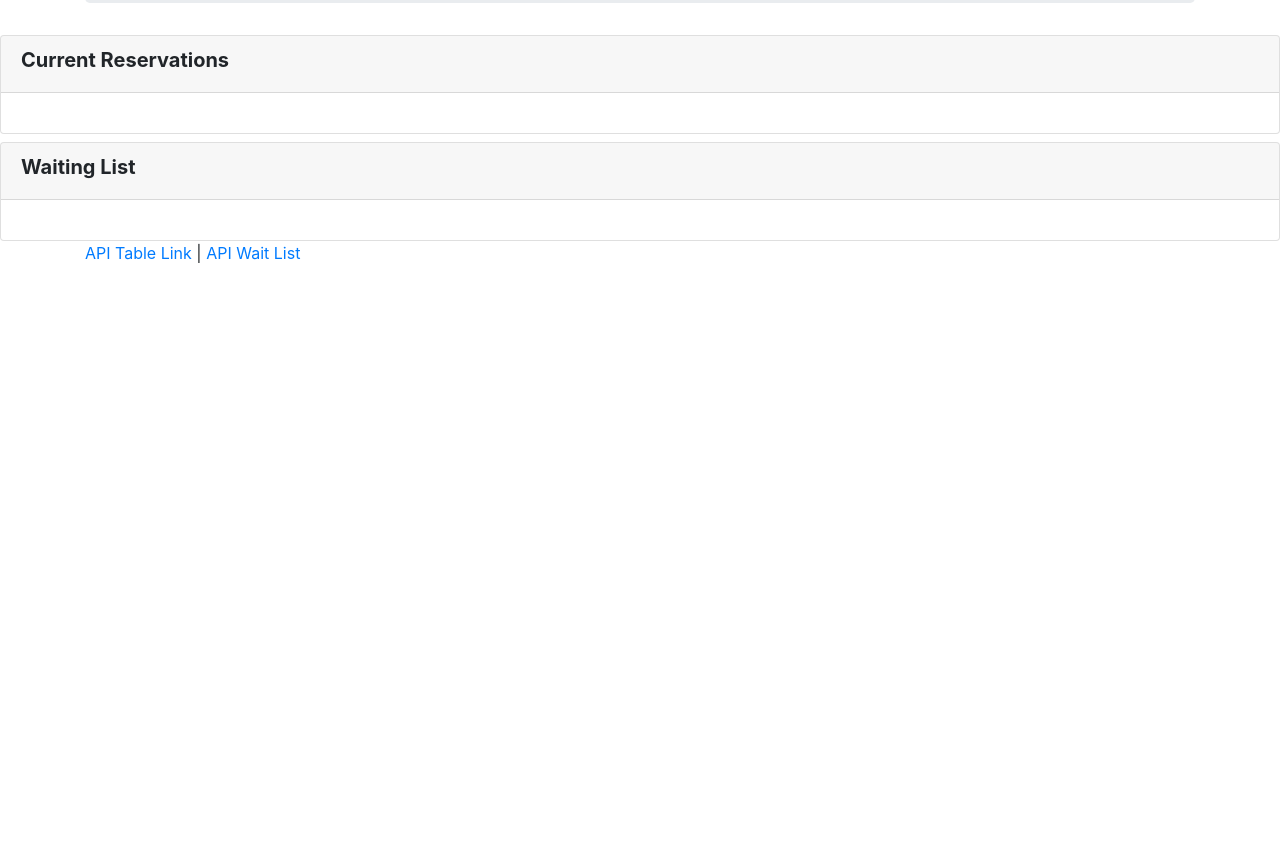
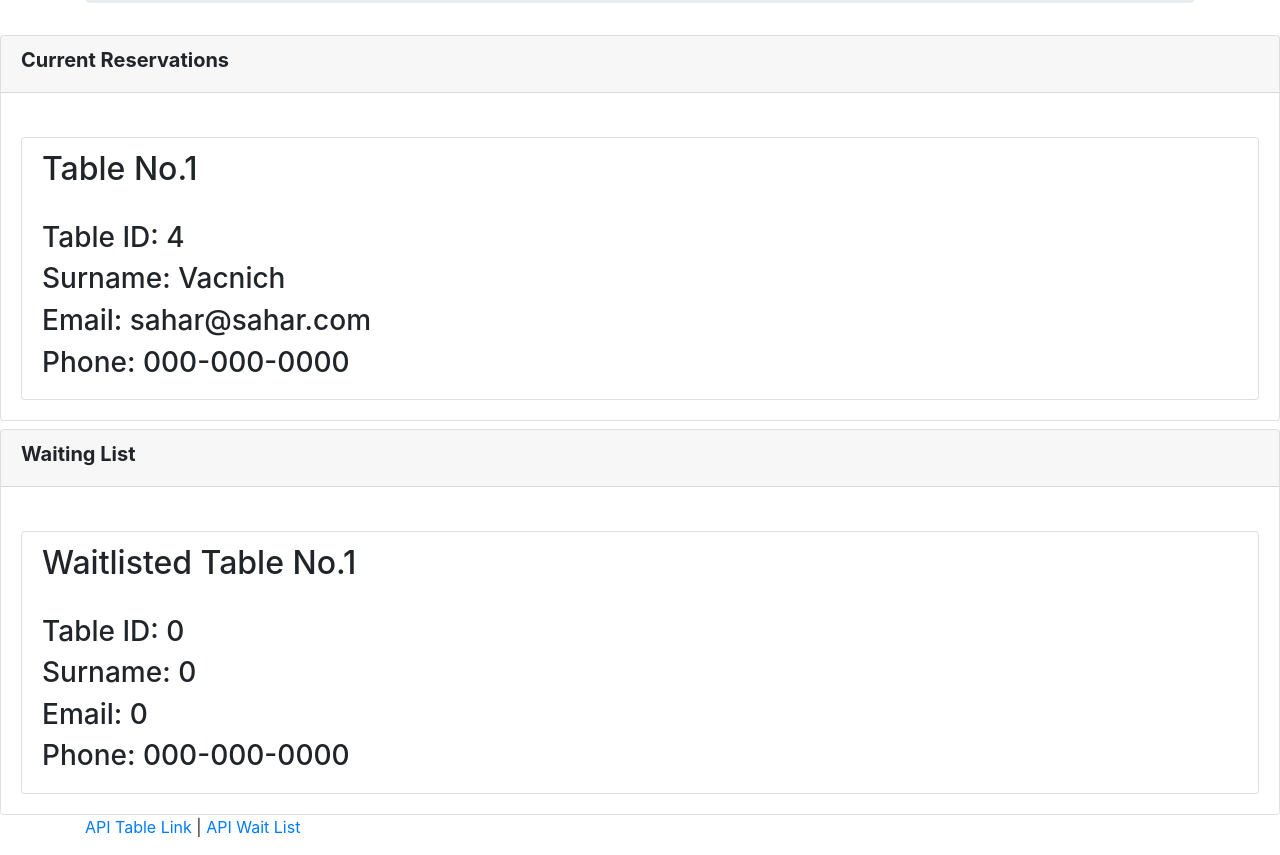
Before and after one commit to saharVac/hot-restaurant, a website: page view.html in a window 1280 px wide. Shown: the part 324-1179 px from the top of the page. Before the commit the page ends 800 px from the top, so only its background shows below. Drawn offline with nearby package versions, Linux system fonts and the light colour scheme.

Commit message:
Added cards

```diff
--- a/view.html
+++ b/view.html
@@ -3,6 +3,7 @@
   <head>
     <meta charset="UTF-8" />
     <meta name="viewport" content="width=device-width, initial-scale=1.0" />
+    <!-- bootstrap content-->
     <link
       rel="stylesheet"
       href="https://maxcdn.bootstrapcdn.com/bootstrap/4.0.0/css/bootstrap.min.css"
@@ -11,6 +12,7 @@
       rel="stylesheet"
       href="https://stackpath.bootstrapcdn.com/font-awesome/4.7.0/css/font-awesome.min.css"
     />
+    <!-- View Tables Page - Current + Waitlist -->
     <title>View Tables Page</title>
   </head>
   <body>
@@ -18,6 +20,7 @@
       <div class="container">
         <div class="jumbotron">
           <h1 class="text-center">
+            <!-- title of page on page-->
             <span class="fa fa-fire"></span> Hot Restaurant
           </h1>
           <hr />
@@ -25,6 +28,7 @@
             We only have 5 tables! Book your seat before they all are gone!
           </h2>
           <br />
+          <!-- buttons on page-->
           <div class="text-center">
             <a href="/tables"
               ><button class="btn btn-lg btn-primary">
@@ -40,20 +44,44 @@
         </div>
       </div>
     </body>
-    <!-- begin view page -->
+    <!-- begin view page of reservations -->
     <div class="row">
       <div class="col-12">
         <div class="card">
           <div class="card-header">
+            <!-- view list of current reservations-->
             <h5><strong>Current Reservations</strong></h5>
           </div>
-          <div class="card-body reserved-tables"></div>
+          <div class="card-body reserved-tables">
+            <ul id="tableList" class="list-group">
+              <li class="list-group-item mt-4">
+                <h2>Table No.1</h2>
+                <br />
+                <h3>Table ID: 4</h3>
+                <h3>Surname: Vacnich</h3>
+                <h3>Email: sahar@sahar.com</h3>
+                <h3>Phone: 000-000-0000</h3>
+              </li>
+            </ul>
+          </div>
         </div>
+        <!-- start view of waitlisted tables-->
         <div class="card mt-2">
           <div class="card-header">
             <h5><strong>Waiting List</strong></h5>
           </div>
-          <div class="card-body waitlist"></div>
+          <div class="card-body waitlist">
+            <ul id="tableWaitList" class="list-group">
+              <li class="list-group-item mt-4">
+                <h2>Waitlisted Table No.1</h2>
+                <br />
+                <h3>Table ID: 0</h3>
+                <h3>Surname: 0</h3>
+                <h3>Email: 0</h3>
+                <h3>Phone: 000-000-0000</h3>
+              </li>
+            </ul>
+          </div>
         </div>
       </div>
     </div>
```
Also changed, not shown: index.html (+4 -0 lines).
